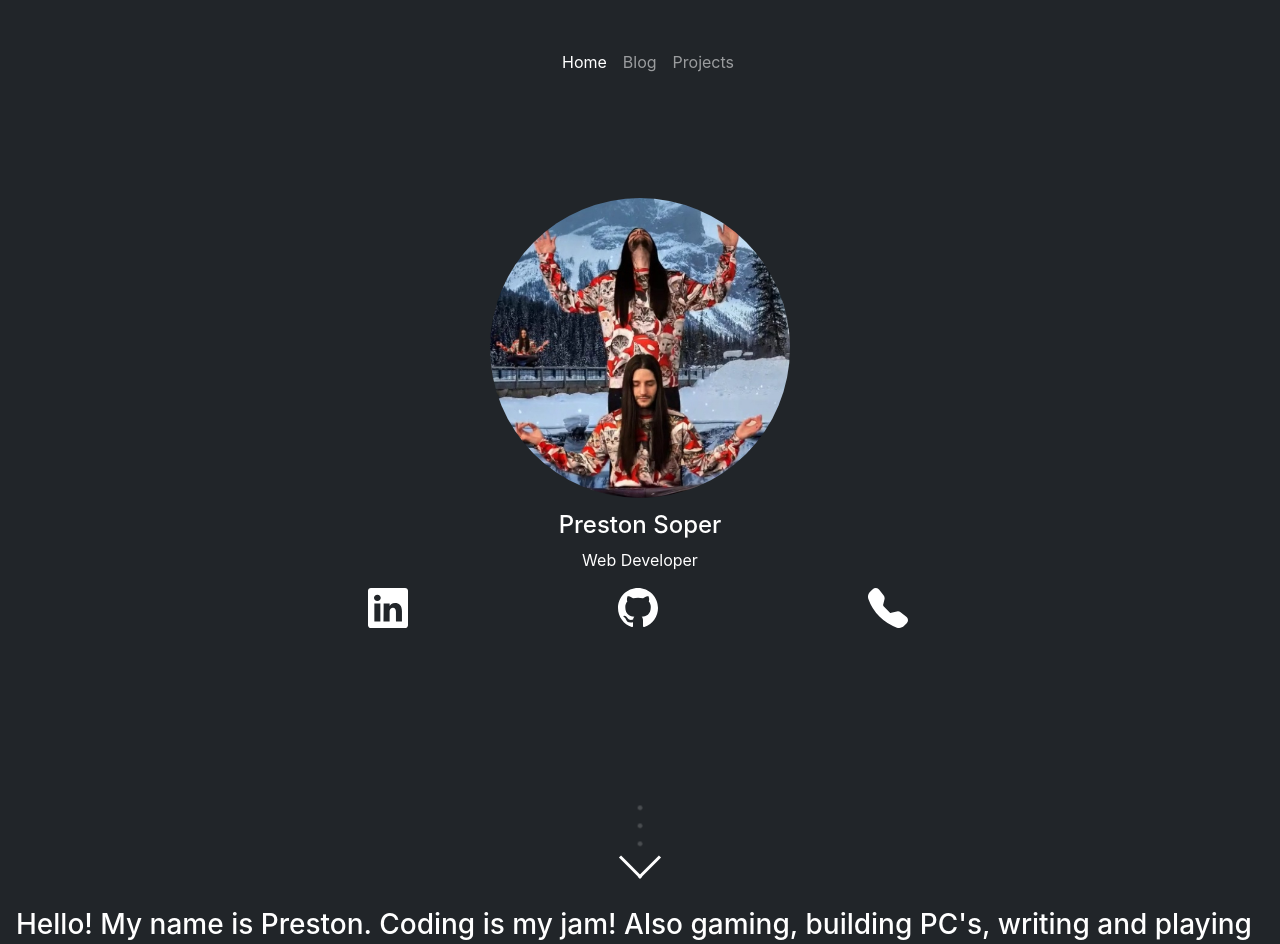
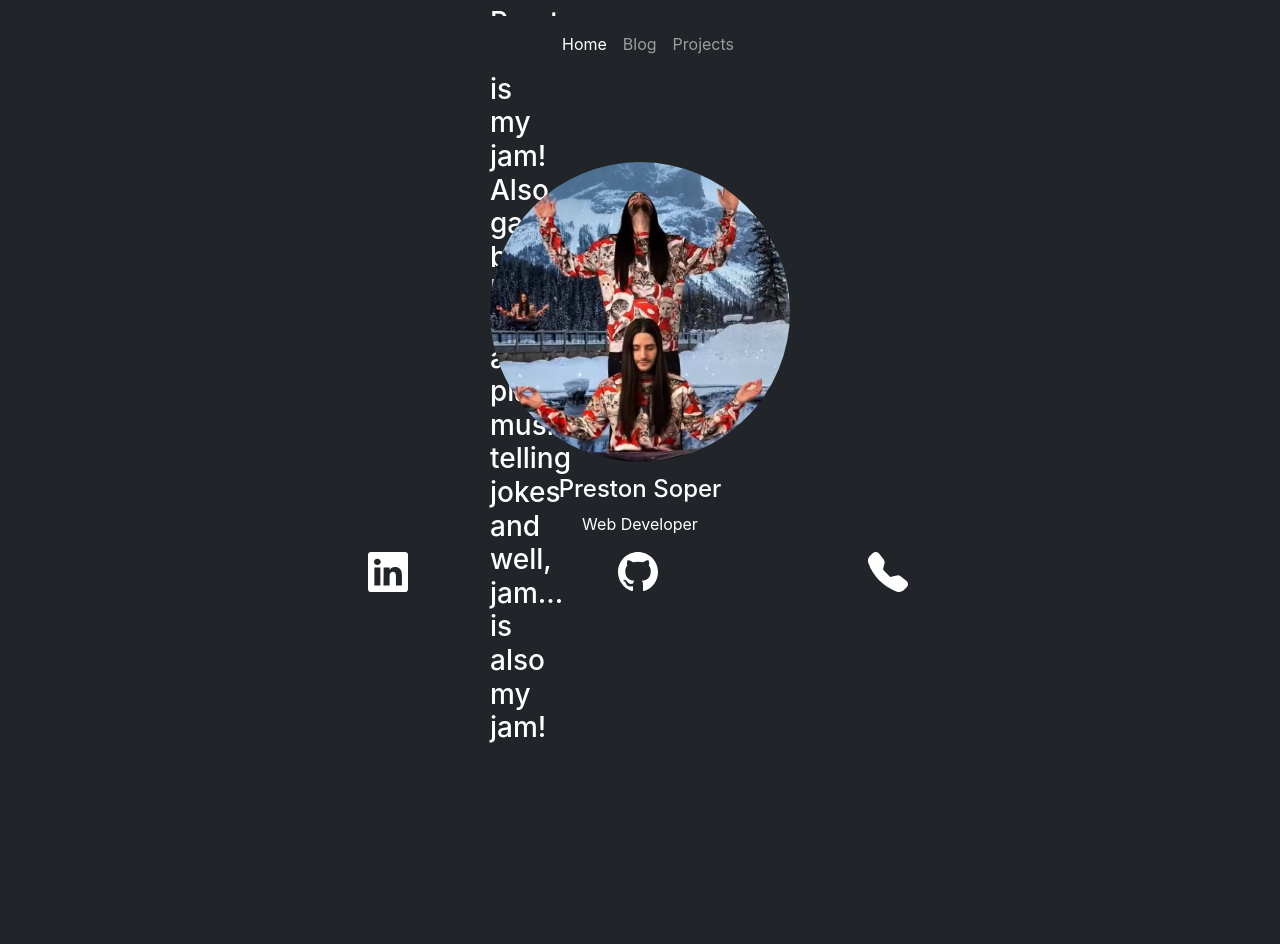
Before and after one commit to psoper1/psoper1.github.io, a JavaScript app in the folder app/: page /blog in a window 1280 px wide. Shown: the top 944 px of the page. After the commit the page ends 800 px from the top, so only its background shows below. Built offline with nearby package versions, Linux system fonts and the light colour scheme; the HTML template or start-up script is replaced by a standard one.

Commit message:
broke stuff

```diff
--- a/app/src/App.css
+++ b/app/src/App.css
@@ -9,14 +9,18 @@
   border-color: rgb(255, 255, 255); */
 }
 
-#navbarid {
+.aboutwrap {
+  width: 0%;
+}
+
+/* #navbarid {
   background-color: black;
   position: absolute;
   width: 100%;
   line-height: 60px;
   position: sticky;
   top: 0px;
-}
+} */
 
 .profile {
   position: relative;
--- a/app/src/App.js
+++ b/app/src/App.js
@@ -10,8 +10,8 @@ function App() {
     <>
     <NavBar />
     <MainContainer />
-    <DownArrow />
-    <AboutMe />
+    {/* <DownArrow /> */}
+    {/* <AboutMe /> */}
     </>
   );
 }
--- a/app/src/Components/Main Container/MainContainer.js
+++ b/app/src/Components/Main Container/MainContainer.js
@@ -1,3 +1,4 @@
+import AboutMe from "../AboutMe";
 import ProfileWrapper from "./ProfileWrapper";
 import SocialIcons from './SocialIcons'
 
@@ -5,6 +6,7 @@ function MainContainer() {
     return (
         <>
             <div id="main-container" className="container contact-card">
+            {/* <AboutMe /> */}
             <ProfileWrapper />
             <SocialIcons />
             </div>
--- a/app/src/Components/Main Container/ProfileWrapper.js
+++ b/app/src/Components/Main Container/ProfileWrapper.js
@@ -4,6 +4,7 @@ function ProfileWrapper() {
     return (
         <>
         <div className="wrapper">
+        <h3 className="aboutwrap">Hello! My name is Preston. Coding is my jam! Also gaming, building PC's, writing and playing music, telling jokes and well, jam... is also my jam!</h3>
             <ProfileInfo />
         </div>
         </>
```
Also changed, not shown: 1 other file (tests, documents, lock files or other folders).
